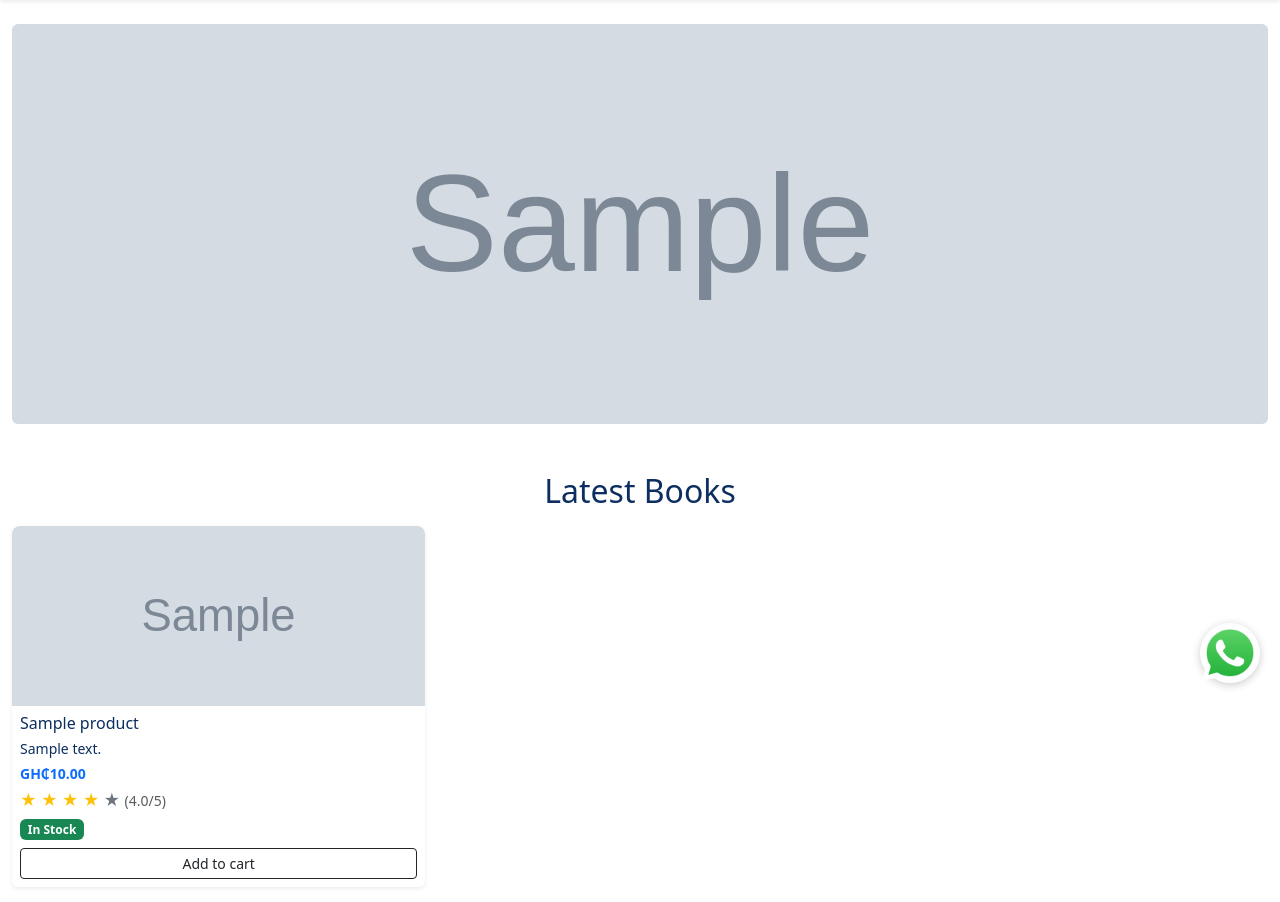
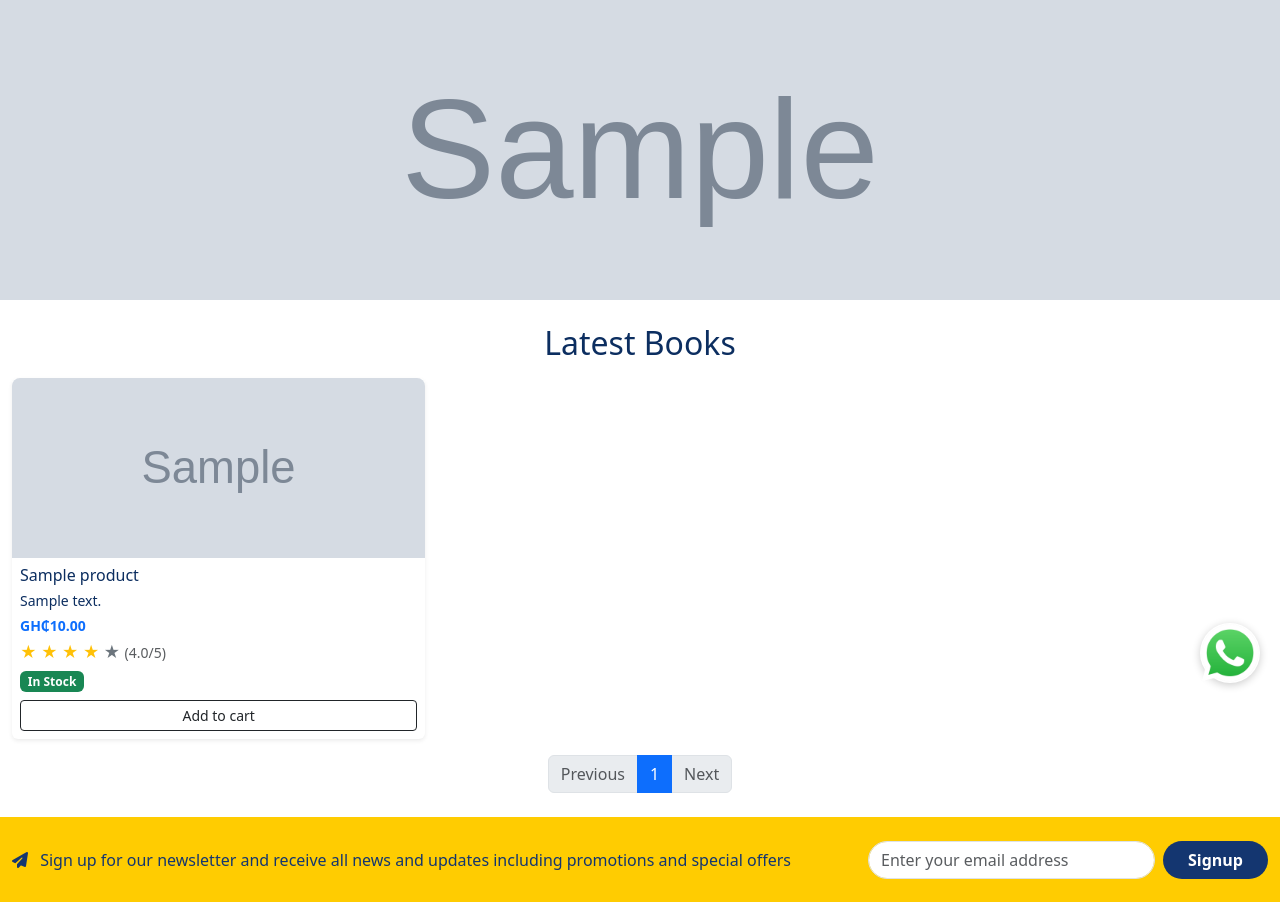
Before and after one commit to EmmanuelDanso1/RealmindX_mall, a Flask app: page / in a window 1280 px wide. Shown: the part 97-999 px from the top of the page. Run offline with Flask 3, Linux system fonts and the light colour scheme; tables that the repository leaves empty hold one stand-in row (values such as "Sample post"); grey boxes marked "Sample" are stand-in pictures; some libraries are stand-ins or nearby versions.

Commit message:
updated flier

```diff
--- a/e_commerce/templates/fliers.html
+++ b/e_commerce/templates/fliers.html
@@ -11,17 +11,15 @@
 <body>
 
   {% if fliers %}
-  <!-- Carousel -->
-  <div id="flierCarousel" class="carousel slide mb-5" data-bs-ride="carousel">
+  <!-- Carousel - Full Width -->
+  <div id="flierCarousel" class="carousel slide mb-4" data-bs-ride="carousel">
     <div class="carousel-inner">
       {% for flier in fliers %}
         <div class="carousel-item {% if loop.index0 == 0 %}active{% endif %}">
-
           <img src="{{ url_for('static', filename='uploads/fliers/' ~ flier.image_filename) }}"
-               class="d-block w-100 rounded"
-               style="height: 400px; object-fit: cover;"
+               class="d-block w-100"
+               style="height: 300px; object-fit: cover;"
                alt="{{ flier.title or 'Promotion Flier' }}">
-
         </div>
       {% endfor %}
     </div>
@@ -35,7 +33,7 @@
       </button>
     {% endif %}
   </div>
-{% endif %}
+  {% endif %}
 
 
   <!-- Bootstrap JS (with Popper) -->
--- a/e_commerce/templates/home.html
+++ b/e_commerce/templates/home.html
@@ -2,8 +2,10 @@
 {% block title %}Welcome | RealmindX Bookshop{% endblock %}
 
 {% block content %}
+{% include 'fliers.html' %}
+
 <div class="container-fluid my-4">
-  {% include 'fliers.html' %}
+
   {% if not current_user.is_authenticated %}
     <h2 class="text-center mb-3" style="color: #0C2E60;">Latest Books</h2>
 
```
